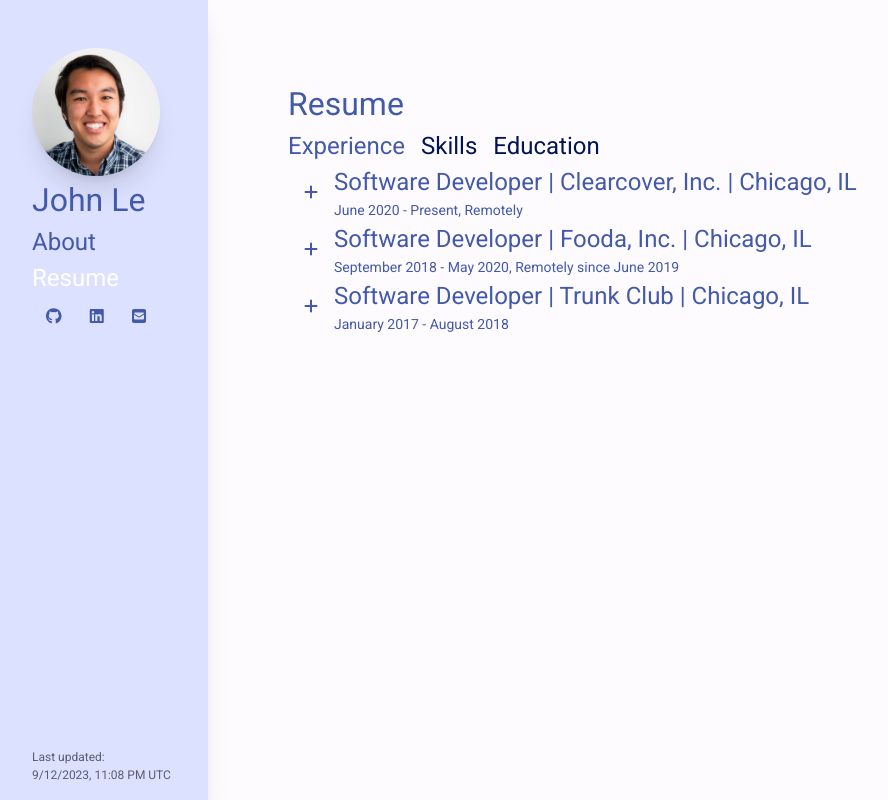
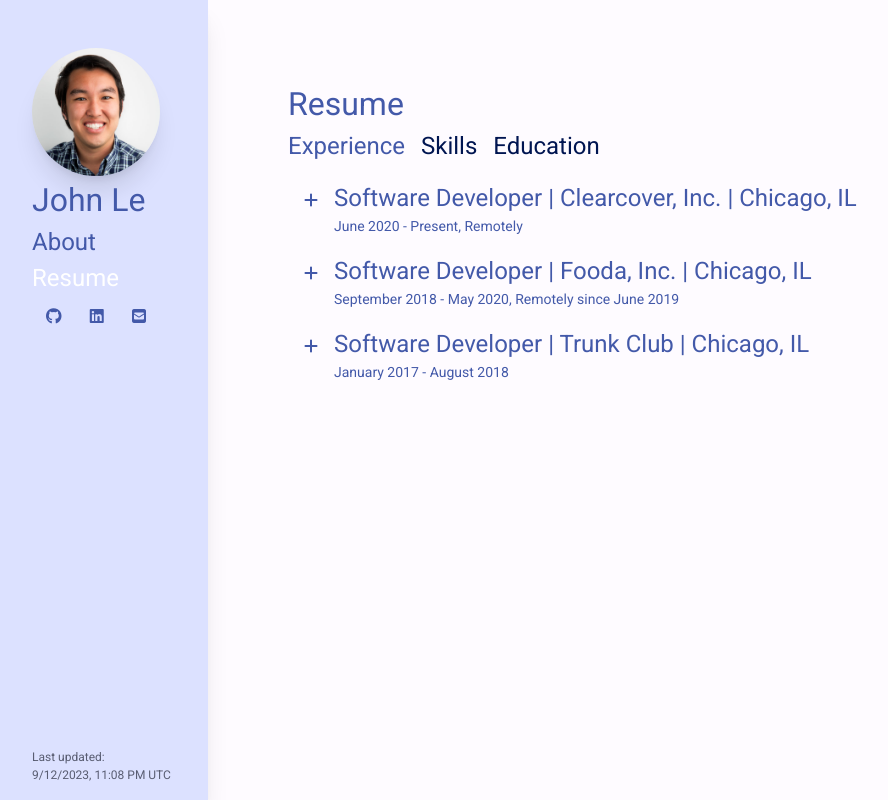
Before and after one commit to johnle192/my-portfolio-site, a React (Vite) app: page /resume in a window 1280 px wide. Shown: the whole page, without its empty margins (16-904 px from the left). Built offline with nearby package versions, Linux system fonts and the light colour scheme.

Commit message:
let the content breathe

```diff
--- a/src/components/Resume.tsx
+++ b/src/components/Resume.tsx
@@ -36,6 +36,7 @@ export default function Resume() {
           Education
         </div>
       </div>
+      <div className="my-2">
         {resumeSection === 'experience' &&
           resumeItems.experience.map((resumeItem: ResumeItemProps) => (
             <ResumeItem {...resumeItem} />
@@ -45,7 +46,9 @@ export default function Resume() {
           <div className="pl-8">
             <ul className="resume-skills">
               {resumeItems.skills.map((skill: string) => (
-              <li key={skill}>{skill}</li>
+                <li key={skill} className="leading-relaxed">
+                  {skill}
+                </li>
               ))}
             </ul>
           </div>
@@ -61,5 +64,6 @@ export default function Resume() {
           </div>
         )}
       </div>
+    </div>
   );
 }
--- a/src/components/ResumeItem.tsx
+++ b/src/components/ResumeItem.tsx
@@ -33,15 +33,17 @@ export default function ResumeItem({
         </div>
       </div>
       <div>
-        <div className={`resume-content ${borderClass}`}>
+        <div className={`resume-content py-2 ${borderClass}`}>
           <div className="resume-experience headline-small">{experience}</div>
           <div className="resume-duration body-medium">{duration}</div>
         </div>
         {isOpen && (
-          <div className="resume-description pl-4">
+          <div className="resume-description ml-4 my-2">
             <ul className="resume-description-items">
               {descriptions.map((description: string, index) => (
-                <li key={`${id}.${index}`}>{description}</li>
+                <li key={`${id}.${index}`} className="leading-relaxed">
+                  {description}
+                </li>
               ))}
             </ul>
           </div>
```
Lines whose indentation alone changed are shown as unchanged.
